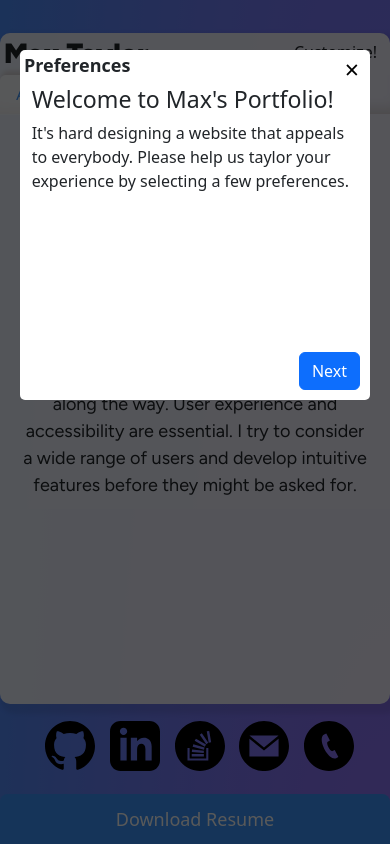
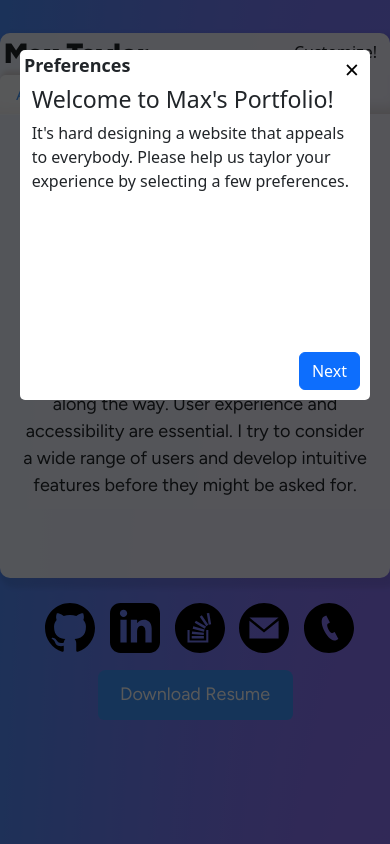
Before and after one commit to maxbransontaylor/my-portfolio, a React (Create React App) app: page / in a window 390 px wide. Built offline with nearby package versions, Linux system fonts and the light colour scheme.

Commit message:
fixing some sizing for smaller devices

```diff
--- a/src/App.js
+++ b/src/App.js
@@ -63,12 +63,9 @@ function App() {
         </main>
       </div>
 
-      <div className="container">
+      <div className="container footercontainer">
         <Footer />
       </div>
-      <a href={resume} target="_blank" id="mobile-resume-btn">
-        Download Resume
-      </a>
     </>
   );
 }
--- a/src/components/Footer.js
+++ b/src/components/Footer.js
@@ -4,6 +4,7 @@ import linkedInLogo from "../linkedin.svg";
 import phoneLogo from "../phone.svg";
 import emailLogo from "../email.svg";
 import stackoverflowgo from "../stackoverflow.svg";
+import resume from "../taylor-resume.pdf";
 function Footer() {
   const [contactDetails, setContactDetails] = useState("");
   function hoverHandler(e) {
@@ -63,6 +64,9 @@ function Footer() {
       >
         <img src={phoneLogo} className="footer-icon" />
       </a>
+      <a href={resume} target="_blank" id="mobile-resume-btn" className="btn">
+        Download Resume
+      </a>
     </footer>
   );
 }
--- a/src/components/Modal/index.css
+++ b/src/components/Modal/index.css
@@ -97,3 +97,9 @@ h2{
     max-height: 50%;
     /* border: 2px solid black; */
     }
+
+    @media screen and (max-width: 400px) {
+        .pictures {
+            width: 25%
+        }
+    }
--- a/src/index.css
+++ b/src/index.css
@@ -336,9 +336,13 @@ color: var(--primary-color) !important;
 textarea {
   resize: none;
 }
-
+.footercontainer{
+  margin-top: 3vh;
+}
 footer {
   height: 10vh;
+
+
 }
 
 .footer-icon {
@@ -363,10 +367,10 @@ footer {
 
 #mobile-resume-btn {
   display: none;
-  position: fixed;
-  bottom: 0;
+  margin-top: 2vh;
+  font-family: var(--font);
   background-color: var(--primary-color);
-  width: 100vw;
+  width: 50vw;
   text-align: center;
   height: 50px;
   font-size: large;
@@ -417,6 +421,9 @@ footer {
   #about-text{
     font-size: 18px;
   }
+  main {
+    height: 55vh;
+  }
 }
 
 @media screen and (max-height: 611px) {
```
